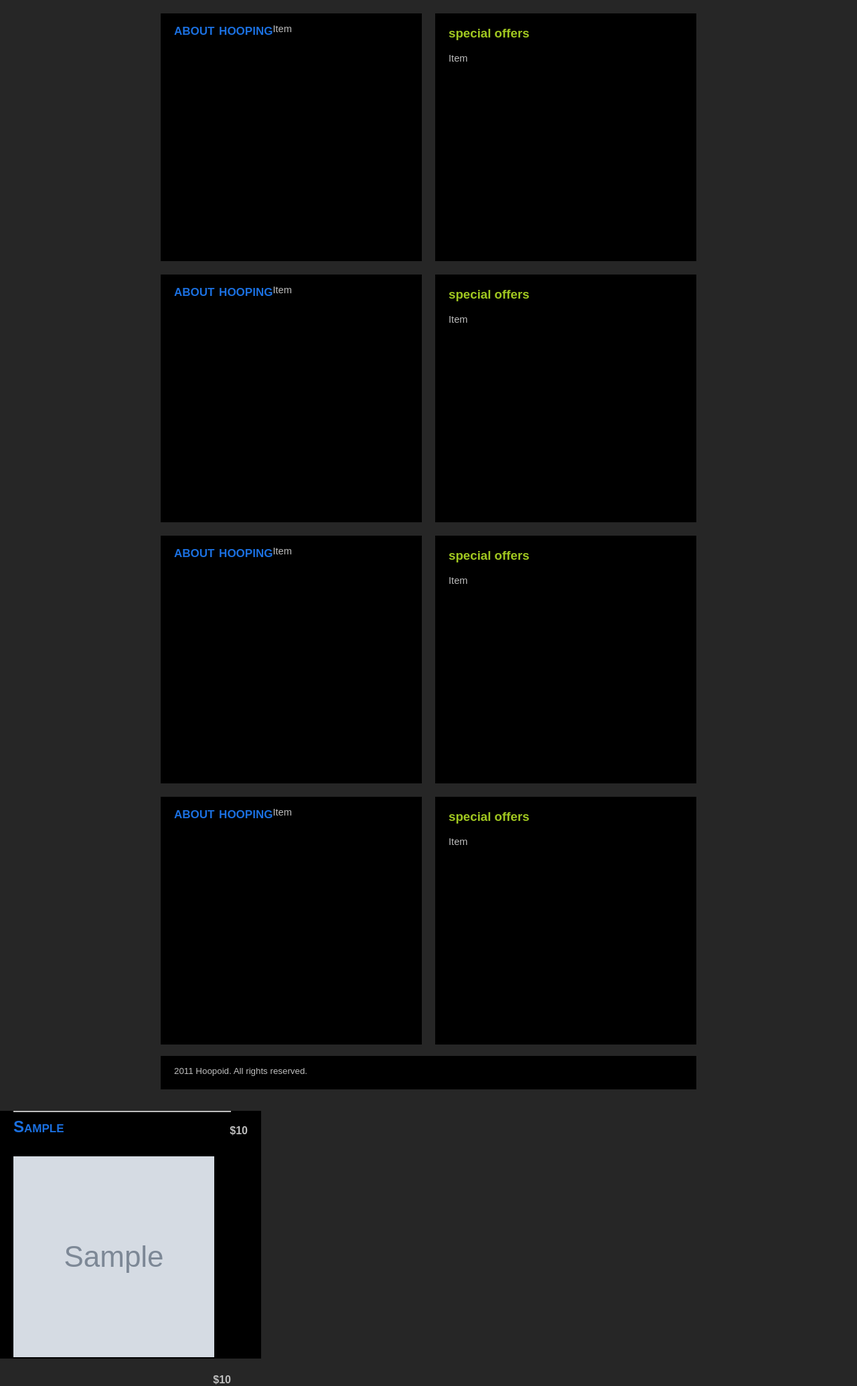
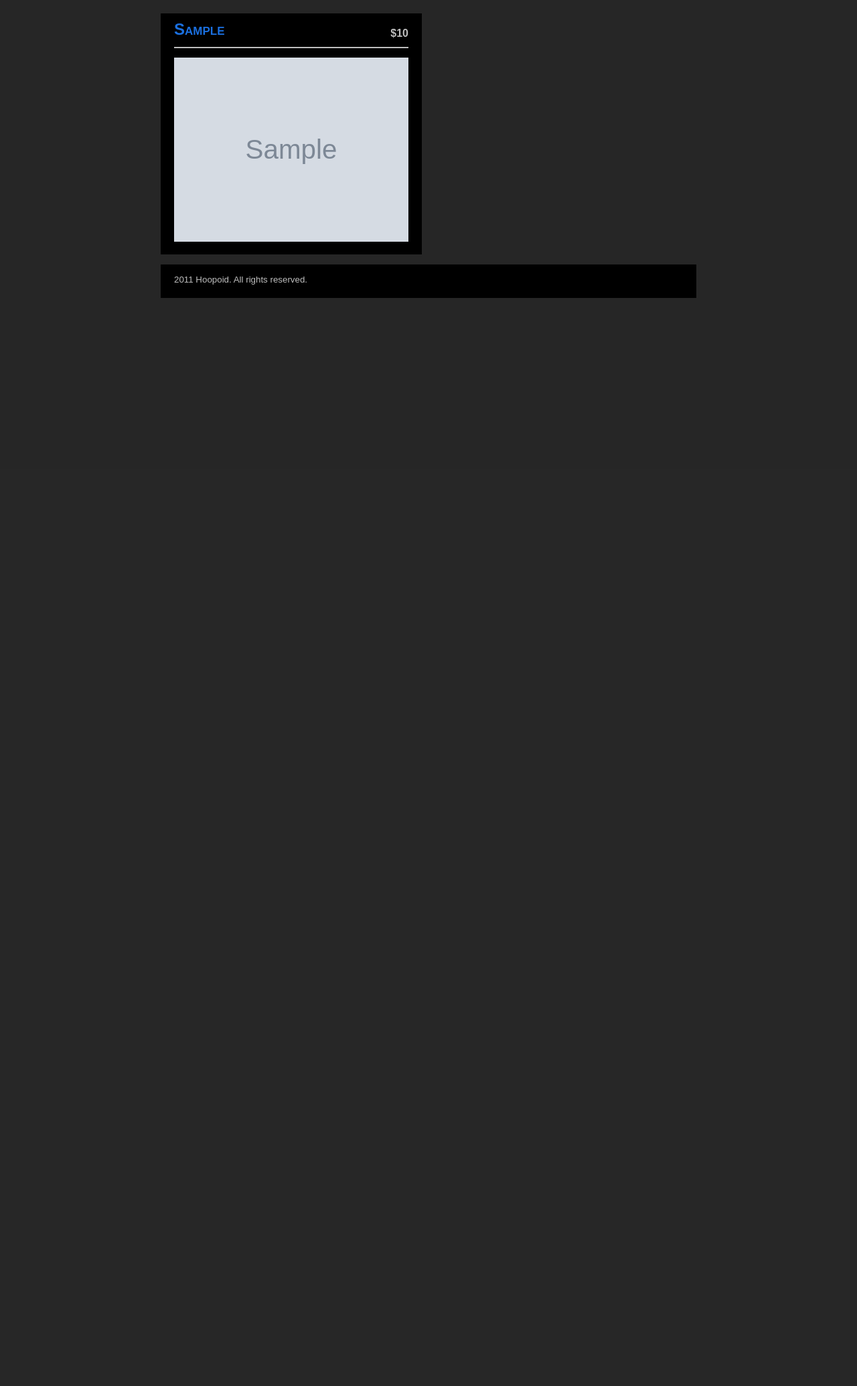
Before and after one commit to jensechu/hoopoid, a Django app: page /store.html in a window 1280 px wide. Shown: the part 100-2170 px from the top of the page at 67% size. After the commit the page ends 545 px from the top, so only its background shows below. Run offline with Django 3.2, Linux system fonts and the light colour scheme; tables that the repository leaves empty hold one stand-in row (values such as "Sample post"); grey boxes marked "Sample" are stand-in pictures; parts of the project's set-up code (start-up, migrations or seed data) failed here and were passed over; some libraries are stand-ins or nearby versions.

Commit message:
My django now generates a nice online store page from the database.

```diff
--- a/hoopoid/inventory/models.py
+++ b/hoopoid/inventory/models.py
@@ -5,3 +5,11 @@
     quantity = models.IntegerField()
     price = models.IntegerField()
     image = models.ImageField(upload_to='hoops')
+
+    HEADER_COLORS = (
+        ('blue', 'Blue'),
+        ('pink', 'Pink'),
+        ('green', 'Green'),
+        ('yellow', 'Yellow')
+        )
+    header = models.CharField(max_length=10, choices=HEADER_COLORS)
--- a/static/css/shop.css
+++ b/static/css/shop.css
@@ -66,14 +66,14 @@
     width: 800px;
     margin-right: auto;
     margin-left: auto;
-    background-color: black;
 }
 
 .hoop_item {
     margin-top: 20px;
     padding: 0px 20px;
     background-color: black;
-    height: 350px;
+    height: 340px;
+    width: 350px;
 }
 
 .hoop_item img {
@@ -99,7 +99,6 @@
 
 #content_about {
     float: left;
-    width: 350px;
     padding-bottom: 20px;
 }
 
@@ -119,7 +118,6 @@
     width: 800px;
     margin-right: auto;
     margin-left: auto;
-    padding: 2px 20px;
 }
 
 #copyright {
@@ -131,6 +129,11 @@
     font-size: 10pt;
     margin: 15px 20px;
     padding-top: 15px;
+}
+
+.hoop_header {
+    height: 50px;
+    border-bottom: 2px solid #bebebe;
 }
 
 #content_about h3 {
@@ -149,15 +152,13 @@
 
 #hoop_image {
     width: 325px;
-    border-top: 2px solid #bebebe;
 }
 
 #hoop_image img {
-    padding-top: 20px;
-    margin-right: auto;
-    margin-left: auto;
-    height: 300px;
-    width: 300px;
+    padding-top: 5px;
+    margin-left: 0px;
+    height: 275px;
+    width: 350px;
 }
 
 .pink {
--- a/static/js/main.js
+++ b/static/js/main.js
@@ -1,4 +1,4 @@
-$(function() {
+$(document).ready(function(){
 
 	$("#navigation a").addClass("nav");
 
@@ -22,6 +22,9 @@
 	}
 
 	$("#navigation a").hover(toggle_on, toggle_off);
+	$(".hoop_item:even").css("margin-right", "20px");
+
+	$(".hoop_item h3").val($(this).val().toLowerCase());
 
 
-})
+    });
--- a/templates/store.html
+++ b/templates/store.html
@@ -2,8 +2,8 @@
 <html>
   <head>
     <link rel="stylesheet" type="text/css" href="{{ STATIC_URL }}css/shop.css" />
-    <script type="text/javascript" src="./js/lib/jquery-1.4.4.min.js"></script>
-    <script type="text/javascript" src="./js/main.js"></script>
+    <script type="text/javascript" src="https://ajax.googleapis.com/ajax/libs/jquery/1.4.2/jquery.min.js"></script>
+    <script type="text/javascript" src="{{ STATIC_URL }}js/main.js"></script>
     <title>hoopoid :: store</title>
   </head>
   <body>
@@ -25,10 +25,28 @@
       </div>
 
       <div id="content_group">
+	<div class="item">
+
+	  {% if hoop_list %}
+	  {% for hoop in hoop_list %}
+	  <div class="item">
+
 	    <div id="content_about" class="hoop_item">
-	  <h3 class="blue">about hooping</h3>
-	  <p>Item</p>
+	      <div class="hoop_header">
+		<h3 class="{{ hoop.header }}">{{ hoop.hoop }}</h3><h4>${{ hoop.price }}</h4>
 	      </div>
+	      <div id="hoop_image">
+		<img src="media/{{ hoop.image }}">
+	      </div>
+	    </div>
+	    {% endfor %}
+
+	    {% else %}
+	    <p>No hoops are available.</p>
+	    {% endif %}
+
+
+	    <!--- Old HTML
 		  <div id="content_special" class="hoop_item">
 	      <h3 class="green">special offers</h3>
 	      <p>Item</p>
@@ -60,6 +78,8 @@
 	      <h3 class="green">special offers</h3>
 	      <p>Item</p>
 	    </div>
+	    --->
+
 	  </div>
 	  <div id="footer_group">
 	    <div id="footer">
@@ -73,17 +93,17 @@
   </body>
 </html>
 
+<!--- Django template base
 {% if hoop_list %}
 {% for hoop in hoop_list %}
 <div class="item">
 
   <div id="content_about" class="hoop_item">
     <div class="hoop_header">
-      <h3 class="blue">{{ hoop.hoop }}</h3><h4>${{ hoop.price }}</h4>
+      <h3 class="{{ hoop.header }}">{{ hoop.hoop }}</h3><h4>${{ hoop.price }}</h4>
     </div>
     <div id="hoop_image">
       <img src="media/{{ hoop.image }}">
-      <h4 class="price">${{ hoop.price }}</h4>
     </div>
   </div>
   {% endfor %}
@@ -91,3 +111,4 @@
   {% else %}
   <p>No hoops are available.</p>
   {% endif %}
+--->
```
Lines whose indentation alone changed are shown as unchanged.
